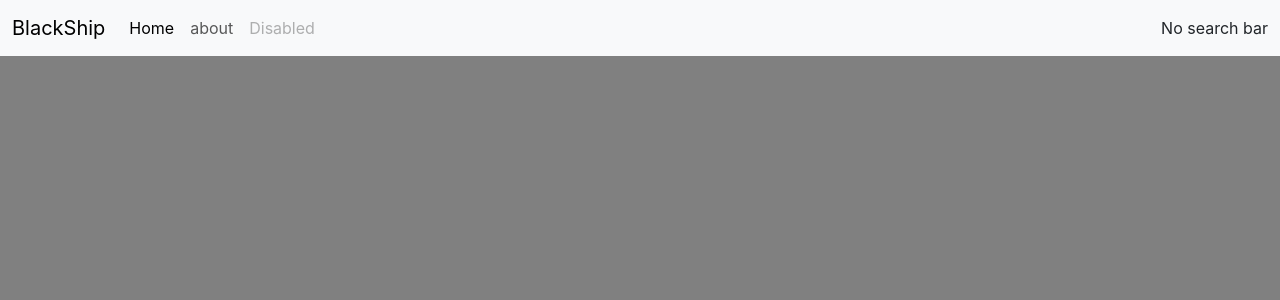
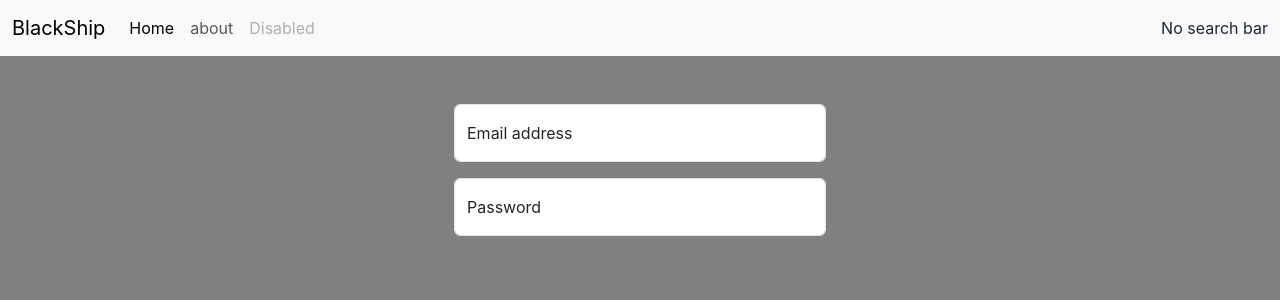
Before and after one commit to Shoaib-Navi/REACT-BY-JC-SIR, a React (Create React App) app in the folder my-app/: page / in a window 1280 px wide. Shown: the top 300 px of the page. Built offline with nearby package versions, Linux system fonts and the light colour scheme.

Commit message:
adding some comments

```diff
--- a/my-app/src/App.js
+++ b/my-app/src/App.js
@@ -1,11 +1,15 @@
-import logo from './logo.svg';
+// import logo from './logo.svg';
 import './App.css';
 import Header from './MyComponents/Header';
+import TextForm from './MyComponents/TextForm';
+
 
 function App() {
   return (
-    <Header name="BlackShip" about="about" title="TextUtils" aboutText="AboutTextUtils" searchBar={false} />  //by giving searchBar=true/false you can show or hide search bar
-
+    <>
+    <Header name="BlackShip" about="about" title="TextUtils" aboutText="AboutTextUtils" searchBar={false} />  {/*by giving searchBar=true/false you can show or hide search bar*/}
+    <TextForm />
+    </>
 
   );
 }
--- a/my-app/src/MyComponents/TextForm.js
+++ b/my-app/src/MyComponents/TextForm.js
@@ -1,15 +1,28 @@
-import React from 'react'
+import React from 'react';
 
 export default function TextForm() {
-  return (<>
-      <div ClassName="form-floating mb-3">
-  <input type="email" ClassName="form-control" id="floatingInput" placeholder="name@example.com">
-  <label for="floatingInput">Email address</label>
-</div>
-<div ClassName="form-floating">
-  <input type="password" ClassName="form-control" id="floatingPassword" placeholder="Password">
-  <label for="floatingPassword">Password</label>
-</div>
-   </>
-  )
+  return (
+    <div className="container d-flex justify-content-center mt-5">
+      <div className="col-md-6 col-lg-4">
+        <div className="form-floating mb-3">
+          <input
+            type="email"
+            className="form-control"
+            id="floatingInput"
+            placeholder="name@example.com"
+          />
+          <label htmlFor="floatingInput">Email address</label>
+        </div>
+        <div className="form-floating">
+          <input
+            type="password"
+            className="form-control"
+            id="floatingPassword"
+            placeholder="Password"
+          />
+          <label htmlFor="floatingPassword">Password</label>
+        </div>
+      </div>
+    </div>
+  );
 }
```
